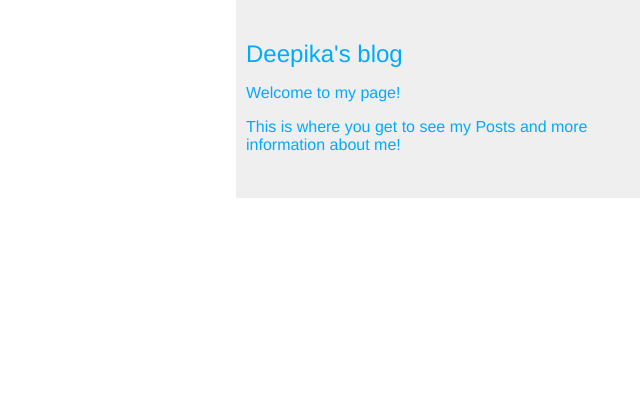
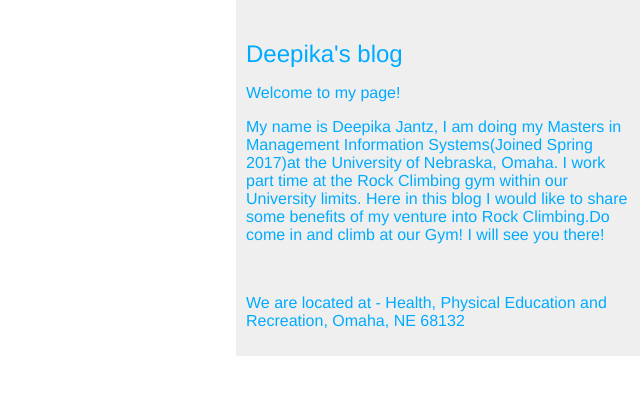
Before and after one commit to Jantz021991/DeepikaBlog, a Django app: template djblog/templates/blog/base.html in a window 1280 px wide. Shown: the top 395 px of the page, without its empty margins (640-1280 px from the left). Run offline with Django 3.2, Linux system fonts and the light colour scheme; the template is opened without the code that fills it, so the values that code supplies are empty.

Commit message:
Pushing changes

```diff
--- a/djblog/templates/blog/base.html
+++ b/djblog/templates/blog/base.html
@@ -16,8 +16,11 @@
   <div id="sidebar">
     <h2>Deepika's blog</h2>
     <p>Welcome to my page!</p>
-    <p>This is where you get to see my Posts and more information about me!</p>
+    <p>My name is Deepika Jantz, I am doing my Masters in Management Information Systems(Joined Spring 2017)at the University of Nebraska, Omaha. I work part time at the Rock Climbing gym within our University limits.
+    Here in this blog I would like to share some benefits of my venture into Rock Climbing.Do come in and climb at our Gym! I will see you there!</p>
     <br>
+    <p>We are located at - Health, Physical Education and Recreation, Omaha, NE 68132</p>
+
 
   </div>
 
--- a/djblog/templates/blog/post/list.html
+++ b/djblog/templates/blog/post/list.html
@@ -5,7 +5,7 @@
 
   {% include "pagination.html" with page=posts %}
 
-  <h1>Deepika's Blog</h1>
+  <h1>Rock Climbing Benefits</h1>
 
   {% if tag %}
     <h2>Posts tagged with "{{ tag.name }}"</h2>
```
